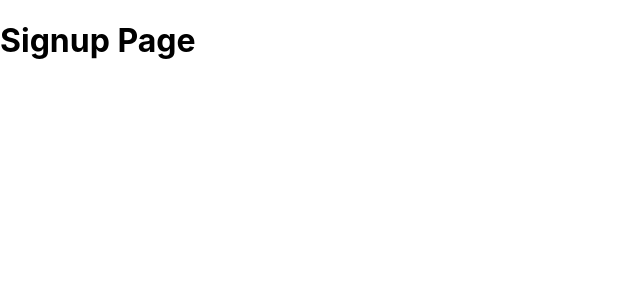
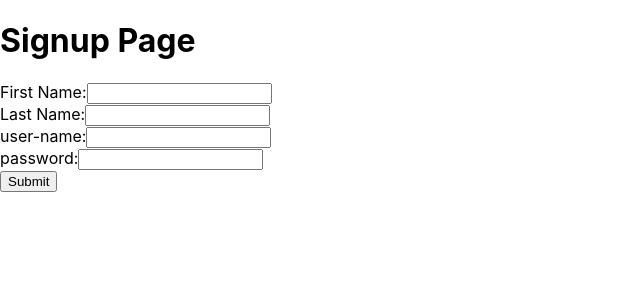
Before and after one commit to Axolotl-Project/whiteboard, a React (Create React App) app: page /signup in a window 1280 px wide. Shown: the top 300 px of the page, without its empty margins (0-640 px from the left). Built offline with nearby package versions, Linux system fonts and the light colour scheme.

Commit message:
version 1 of userlogin and sign with backend receiving functionality

```diff
--- a/package.json
+++ b/package.json
@@ -7,6 +7,7 @@
     "body-parser": "^1.19.0",
     "concurrently": "^5.0.0",
     "cookie-parser": "^1.4.4",
+    "cors": "^2.8.5",
     "express": "^4.17.1",
     "mongoose": "^5.7.13",
     "nodemon": "^2.0.1",
@@ -20,6 +21,7 @@
   "scripts": {
     "start": "react-scripts start",
     "build": "react-scripts build",
+    "dev": "nodemon server/server.js & react-scripts start",
     "test": "react-scripts test",
     "eject": "react-scripts eject"
   },
--- a/src/components/LoginContainer.jsx
+++ b/src/components/LoginContainer.jsx
@@ -1,14 +1,92 @@
 import React, { Component } from 'react';
 
 class LoginContainer extends Component {
+  constructor () {
+    super()
+    this.onLoginSubmit = this.onLoginSubmit.bind(this);
+    this.state = {
+      username: '',
+      password: ''
+    }
+  }
+
+  //on button click functionality to update state
+  onLoginSubmit (e) {
+    //prevents default reload
+    e.preventDefault();
+
+    //set stating
+    this.setState({
+      username: e.target.value,
+      password: e.target.value
+    });
+
+    //create url variable to hold server signup[ address
+    const url = 'http://localhost:4000/login';
+     // submit what is currently in state entry
+     fetch(url, {
+      method: 'POST', // *GET, POST, PUT, DELETE, etc.
+      mode: 'cors', // no-cors, *cors, same-origin
+      cache: 'no-cache', // *default, no-cache, reload, force-cache, only-if-cached
+      credentials: 'same-origin', // include, *same-origin, omit
+      headers: {
+        'Content-Type': 'application/json',
+        // 'Content-Type': 'application/x-www-form-urlencoded',
+      },
+      redirect: 'follow', // manual, *follow, error
+      referrer: 'no-referrer', // no-referrer, *client
+      body: JSON.stringify(this.state), // body data type must match "Content-Type" header
+    })
+      .then((res) => res.json())
+      .then((data) => console.log('username, pass'))
+      .catch((err) => console.log('Failed to fetch', err));
+
+
+    //log username and passwrd submit to console
+    console.log('The current state of username is: ', this.state.username);
+    console.log('The current state of pswd is: ', this.state.password);
+
+
+    //reset the state of the page to be an empty string
+    this.setState({
+      username: '',
+      password: ''
+    });
+  }
+
+  //on user feild change upstate state
+  onFeildusrChange (e) {
+    this.setState({
+      username: e.target.value,
+    });
+  };
+
+  //on psd feild change upstate state
+  onFeildpsdChange (e) {
+    this.setState({
+      password: e.target.value
+    });
+  };
 
   render() {
-
     return (
       <div>
         <h1>
           Login Page
         </h1>
+        <form>
+            <label>
+              user-name:
+              <input type="text" value={this.state.username} onChange={(e)=> {this.onFeildusrChange(e)}}  name="name" />
+            </label>
+            <br/>
+            <label>
+               password:
+              <input type="text" value={this.state.password} onChange={(e)=> {this.onFeildpsdChange(e)}}  name="passwd" />
+            </label>
+            <br/>
+          <input type="submit" value="Submit" onClick={(e) => this.onLoginSubmit(e)}/>
+        </form>
       </div>
     );
   }
--- a/src/components/SignupContainer.jsx
+++ b/src/components/SignupContainer.jsx
@@ -1,6 +1,93 @@
 import React, { Component } from 'react';
 
 class SignupContainer extends Component {
+  constructor () {
+    super()
+    this.state = {
+      firstname: '',
+      lastname: '',
+      username: '',
+      password: ''
+    }
+    this.onSignupSubmit = this.onSignupSubmit.bind(this);
+  }
+
+  //on button click functionality to update state
+  onSignupSubmit (e) {
+    //prevents default reload
+    e.preventDefault();
+
+    //set stating
+    this.setState({
+      firstname: e.target.value,
+      lastname: e.target.value,
+      username: e.target.value,
+      password: e.target.value
+    });
+
+    //create url variable to hold server signup[ address
+    const url = 'http://localhost:4000/signup';
+     // submit what is currently in state entry
+     fetch(url, {
+      method: 'POST', // *GET, POST, PUT, DELETE, etc.
+      mode: 'cors', // no-cors, *cors, same-origin
+      cache: 'no-cache', // *default, no-cache, reload, force-cache, only-if-cached
+      credentials: 'same-origin', // include, *same-origin, omit
+      headers: {
+        'Content-Type': 'application/json',
+        // 'Content-Type': 'application/x-www-form-urlencoded',
+      },
+      redirect: 'follow', // manual, *follow, error
+      referrer: 'no-referrer', // no-referrer, *client
+      body: JSON.stringify(this.state), // body data type must match "Content-Type" header
+    })
+      .then((res) => res.json())
+      .then((data) => console.log('username, pass, first and last name successfully sent!!'))
+      .catch((err) => console.log('Failed to fetch', err));
+
+
+    //log username and passwrd submit to console - confirm state has been updated with proper data
+    console.log('The current state of firstname is: ', this.state.firstname);
+    console.log('The current state of lastname is: ', this.state.lastname);
+    console.log('The current state of username is: ', this.state.username);
+    console.log('The current state of pswd is: ', this.state.password);
+
+
+    //reset the state of the page to be an empty string
+    this.setState({
+      firstname: '',
+      lastname: '',
+      username: '',
+      password: ''
+    });
+  }
+
+  //on firstname feild change upstate state
+  onFeildfnChange (e) {
+    this.setState({
+      firstname: e.target.value,
+    });
+  };
+  //on lastname feild change upstate state
+  onFeildlastNameChange (e) {
+    this.setState({
+      lastname: e.target.value,
+    });
+  };
+
+  //on user feild change upstate state
+  onFeildusrChange (e) {
+    this.setState({
+      username: e.target.value,
+    });
+  };
+
+  //on psd feild change upstate state
+  onFeildpsdChange (e) {
+    this.setState({
+      password: e.target.value
+    });
+  };
 
   render() {
 
@@ -9,6 +96,29 @@ class SignupContainer extends Component {
         <h1>
           Signup Page
         </h1>
+        <form>
+            <label>
+              First Name:
+              <input type="text" value={this.state.firstname} onChange={(e)=> {this.onFeildfnChange(e)}}  name="firstnamename" />
+            </label>
+              <br/>
+            <label>
+              Last Name:
+              <input type="text" value={this.state.lastname} onChange={(e)=> {this.onFeildlastNameChange(e)}}  name="lastname" />
+            </label>
+              <br/>
+            <label>
+              user-name:
+              <input type="text" value={this.state.username} onChange={(e)=> {this.onFeildusrChange(e)}}  name="username" />
+            </label>
+            <br/>
+            <label>
+               password:
+              <input type="text" value={this.state.password} onChange={(e)=> {this.onFeildpsdChange(e)}}  name="passwd" />
+            </label>
+            <br/>
+          <input type="submit" value="Submit" onClick={(e) => this.onSignupSubmit(e)}/>
+        </form>
       </div>
     );
   }
```
Also changed, not shown: public/manifest.json, 2 other files (tests, documents, lock files or other folders).
